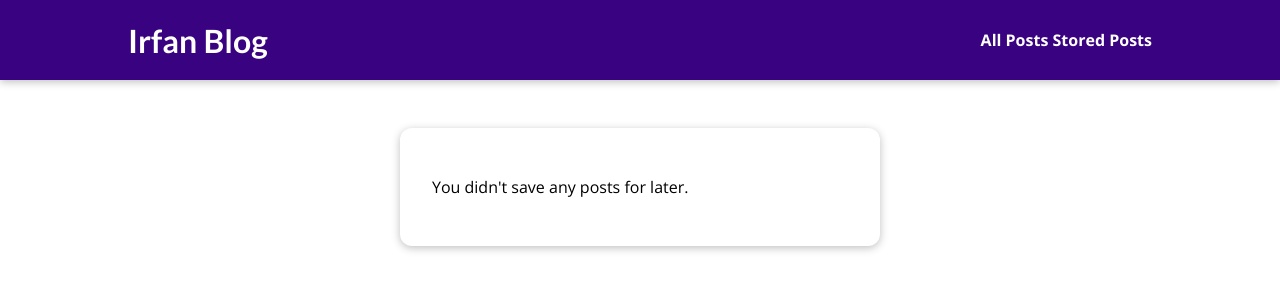
After one commit to khanirfan18/blogio, a Django app: page /read-later/ in a window 1280 px wide. The commit adds this page. Shown: the top 300 px of the page. Run offline with Django 5.2, Linux system fonts and the light colour scheme.

Commit message:
feat: add read later feature using Django sessions

```diff
--- /dev/null
+++ b/my_site/blog/static/blog/stored-posts.css
@@ -0,0 +1,39 @@
+#main-navigation {
+  background-color: #390281;
+  box-shadow: 0 2px 8px rgba(0, 0, 0, 0.25);
+}
+
+#stored-posts {
+  margin: 8rem auto 3rem auto;
+  padding: 2rem;
+  border-radius: 12px;
+  box-shadow: 0 2px 8px rgba(0, 0, 0, 0.25);
+  background-color: white;
+  width: 90%;
+  max-width: 30rem;
+}
+
+#stored-posts ul {
+  list-style: none;
+  margin: 0;
+  padding: 0;
+}
+
+#stored-posts li {
+  margin: 1rem 0;
+}
+
+#stored-posts a {
+  display: block;
+  padding: 1rem;
+  width: 100%;
+  text-decoration: none;
+  border: 1px solid #ccc;
+  color: #1b1b1b;
+  font-weight: bold;
+}
+
+#stored-posts a:hover,
+#stored-posts a:active {
+  background-color: #ccc;
+}
--- /dev/null
+++ b/my_site/blog/templates/blog/stored-posts.html
@@ -0,0 +1,27 @@
+{% extends "base.html" %}
+{% load static %}
+{% block title %}
+    My Stored Posts
+{% endblock %}
+
+{% block css_files %}
+  <link rel="stylesheet" href="{% static 'blog/stored-posts.css' %}">
+{% endblock %}
+
+{% block content %}
+<section id="stored-posts">
+    {% if not has_posts %}
+        <p>You didn't save any posts for later.</p>
+    {% endif %}
+
+    <ul>
+        {% for post in posts %}
+            <li>
+                <a href="{% url 'blog:post-detail-page' post.slug %}">
+                    {{ post.title }}
+                </a>
+            </li>
+        {% endfor %}
+    </ul>
+</section>
+{% endblock %}
--- a/my_site/blog/urls.py
+++ b/my_site/blog/urls.py
@@ -1,10 +1,11 @@
 from django.urls import path
+from . import views
 
-from . import views
-app_name = 'blog'
+app_name = "blog"
 
 urlpatterns = [
-    path('', views.StartingPageView.as_view(),name="starting-page"),
-    path('posts/', views.AllPostsView.as_view(), name="posts-page"),
-    path('posts/<slug:slug>',views.SinglePostView.as_view(),name="post-detail-page") #/posts/my-first-post
+    path("", views.StartingPageView.as_view(), name="starting-page"),
+    path("posts/", views.AllPostsView.as_view(), name="posts-page"),
+    path("posts/<slug:slug>", views.SinglePostView.as_view(), name="post-detail-page"),
+    path("read-later/", views.ReadLaterView.as_view(), name="read-later"),   # ✅ fixed name
 ]
--- a/my_site/blog/views.py
+++ b/my_site/blog/views.py
@@ -19,6 +19,7 @@ class StartingPageView(ListView):
     ordering = ["-date"] #order the posts by date
     context_object_name = "posts"
 
+
     def get_queryset(self):
         queryset = super().get_queryset()
         data = queryset[:3]  # give only 3 posts
@@ -33,16 +34,26 @@ class AllPostsView(ListView):
 
 
 class SinglePostView(View):
-    template_name = "blog/post-detail.html"
-    model = Post
+
+    def is_stored_post(self,request,post_id):
+        stored_posts = request.session.get("stored_posts")
+
+        if stored_posts is not None:
+            is_saved_for_later = post_id in stored_posts
+        else:
+            is_saved_for_later = False
+
+        return is_saved_for_later
 
     def get(self,request,slug):
         post = Post.objects.get(slug = slug)
+
         context = {
             "posts":post,
             "post_tags": post.caption.all(),
             "comment_form": CommentForm(),
-            "comments": post.comments.all().order_by("-id")
+            "comments": post.comments.all().order_by("-id"),
+            "saved_for_later": self.is_stored_post(request,post.id)
         }
         return render(request,"blog/post-detail.html",context)
 
@@ -56,15 +67,56 @@ class SinglePostView(View):
             return HttpResponseRedirect(reverse("blog:post-detail-page",args=[slug]))
 
 
-        #else if form is invalid!
+
         post = Post.objects.get(slug = slug)
         context = {
             "posts":post,
             "post_tags": post.caption.all(),
             "comment_form": comment_form,
-            "comments": post.comments.all().order_by("-id")
+            "comments": post.comments.all().order_by("-id"),
+            "saved_for_later": self.is_stored_post(request,post.id)
+
         }
         return render(request,"blog/post-detail.html",context)
+
+
+class ReadLaterView(View):
+
+    def get(self, request):
+        stored_posts = request.session.get("stored_posts")
+        context = {}
+
+        if stored_posts is None or len(stored_posts) == 0:
+            context["posts"] = []
+            context["has_posts"] = False
+        else:
+            posts = Post.objects.filter(id__in=stored_posts)
+            context["posts"] = posts
+            context["has_posts"] = True
+
+        return render(request, "blog/stored-posts.html", context)
+
+    def post(self, request):
+        stored_posts = request.session.get("stored_posts")
+
+        if stored_posts is None:
+            stored_posts = []
+
+        post_id = int(request.POST["post_id"])
+
+        if post_id not in stored_posts:
+            stored_posts.append(post_id)
+        else:
+            stored_posts.remove(post_id)
+
+        request.session["stored_posts"] = stored_posts
+
+        return HttpResponseRedirect(reverse("blog:read-later"))
+
+
+
+
+
 
 
 # class CommentView(FormView):
--- a/my_site/templates/base.html
+++ b/my_site/templates/base.html
@@ -15,6 +15,7 @@
         </h1>
         <nav>
             <a href="{% url "blog:posts-page" %}">All Posts</a>
+            <a href="{% url "blog:read-later" %}">Stored Posts</a>
         </nav>
     </header>
     {% block content%}
```
Also changed, not shown: my_site/blog/templates/blog/post-detail.html (+39 -17 lines).
